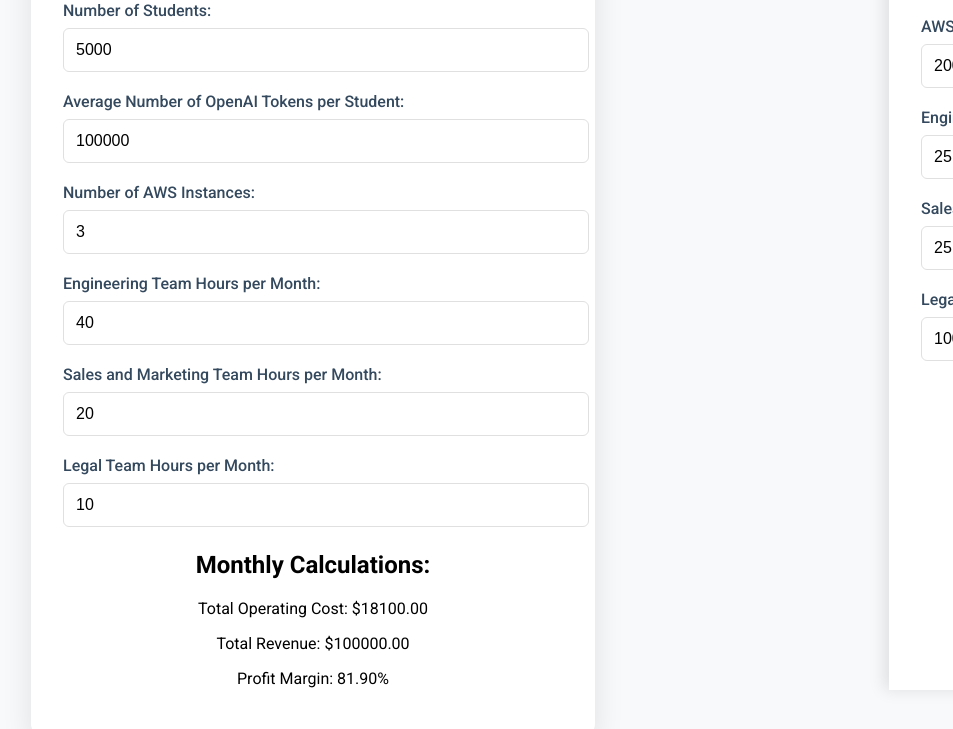
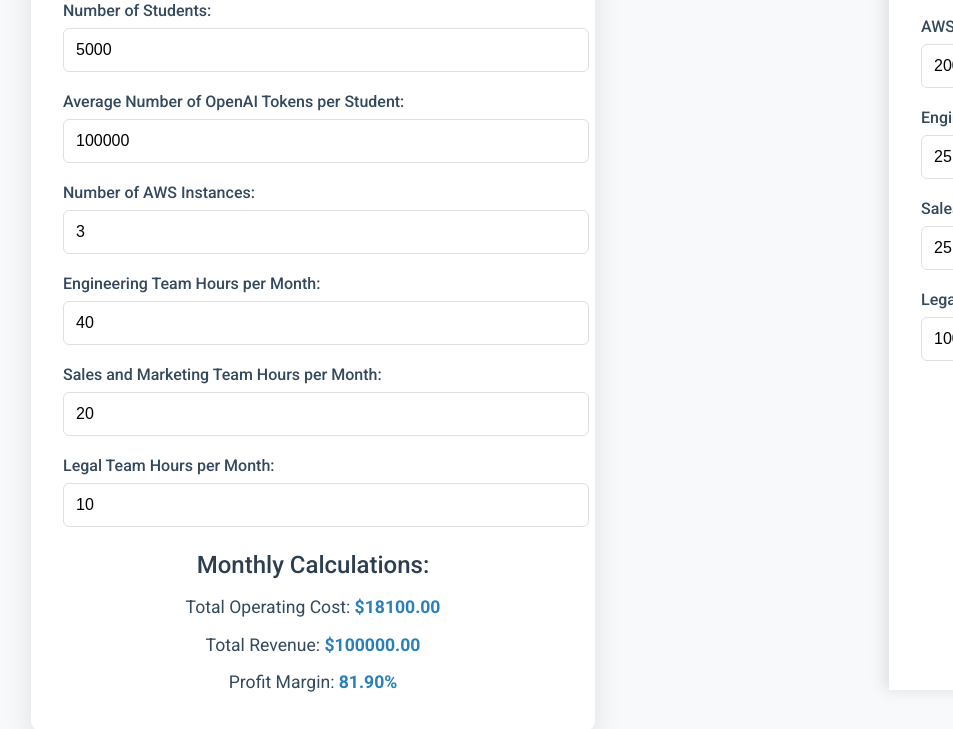
Before and after one commit to blakeamtech/CostCalculator, a plain HTML site: page index.html in a window 1280 px wide. Shown: the part 174-903 px from the top of the page, without its empty margins (327-1280 px from the left). Drawn offline with Linux system fonts and the light colour scheme.

Commit message:
Update styles.css

```diff
--- a/styles.css
+++ b/styles.css
@@ -77,6 +77,24 @@ button:active {
 #result {
     text-align: center;
     margin-top: 1.5rem;
+    font-family: 'Roboto', 'Arial', sans-serif;
+}
+
+#result h2 {
+    font-weight: 500;
+    color: #2c3e50;
+    margin-bottom: 1rem;
+}
+
+#result p {
+    font-size: 1.1rem;
+    color: #34495e;
+    margin-bottom: 0.5rem;
+}
+
+#result span {
+    font-weight: 700;
+    color: #2980b9;
 }
 
 .toggle-container {
```
